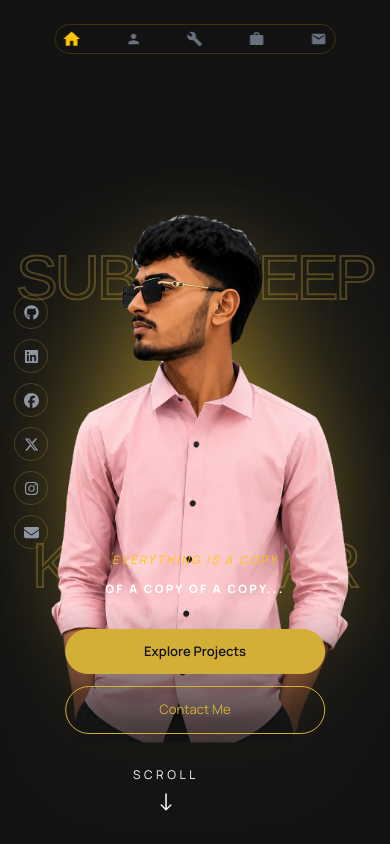
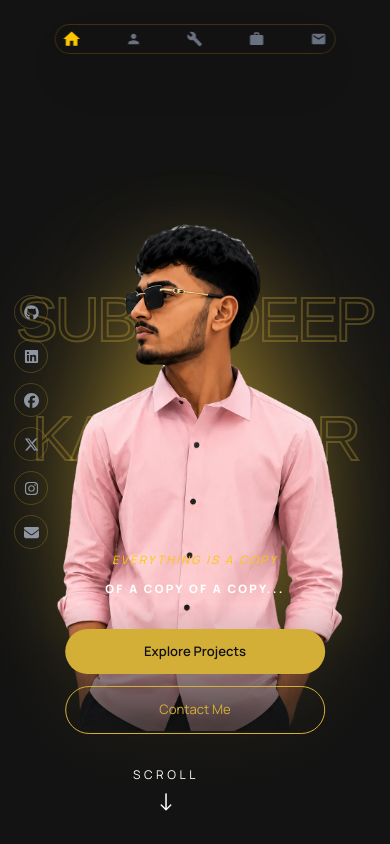
Before and after one commit to SubhadeepK-62/Portfolio, a React (Vite) app: page / in a window 390 px wide. Shown: the top 844 px of the page. Built offline with nearby package versions, Linux system fonts and the light colour scheme.

Commit message:
fixed media query

```diff
--- a/src/components/hero/hero.css
+++ b/src/components/hero/hero.css
@@ -253,8 +253,16 @@
 
 @media (max-width: 1100px) {
   .hero-name {
-    letter-spacing: -8px;
+    letter-spacing: -15px;
     font-size: 18vw;
+  }
+
+  .top-name {
+    top: 35%;
+  }
+
+  .bottom-name {
+    bottom: 22%;
   }
 
   .hero-image {
@@ -279,11 +287,11 @@
   }
 
   .top-name {
-    top: 15%;
+    top: 35%;
   }
 
   .bottom-name {
-    bottom: 22%;
+    bottom: 40%;
   }
 
   .hero-image-wrapper {
@@ -384,11 +392,11 @@
   }
 
   .top-name {
-    top: 30%;
+    top: 35%;
   }
 
   .bottom-name {
-    bottom: 30%;
+    bottom: 45%;
   }
 
   .hero-image-wrapper {
@@ -399,7 +407,7 @@
   }
 
   .hero-image {
-    width: min(98vw, 460px);
+    width: min(94vw, 460px);
     filter: drop-shadow(0 22px 40px rgba(212, 175, 55, 0.2));
   }
 
```
